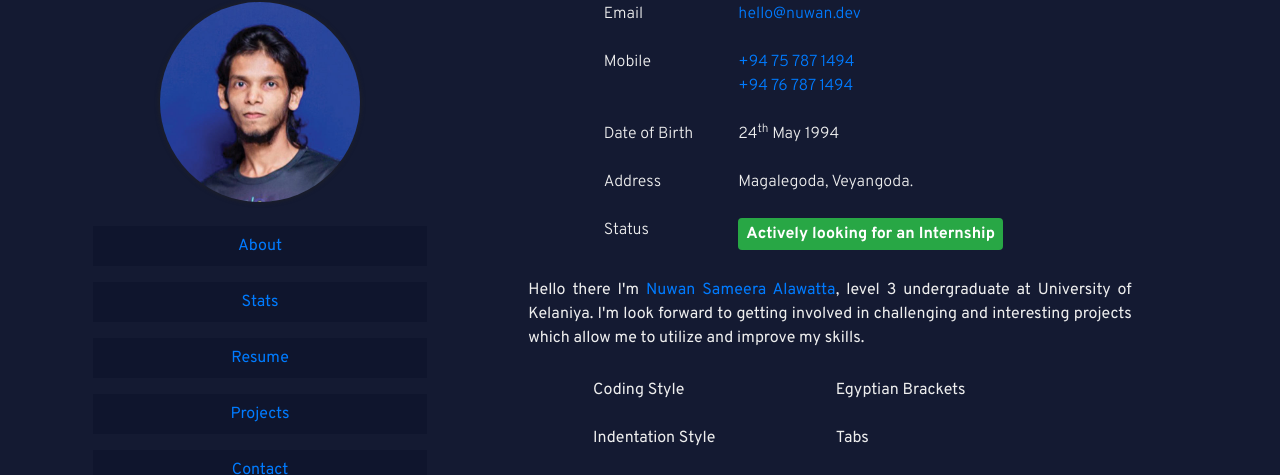
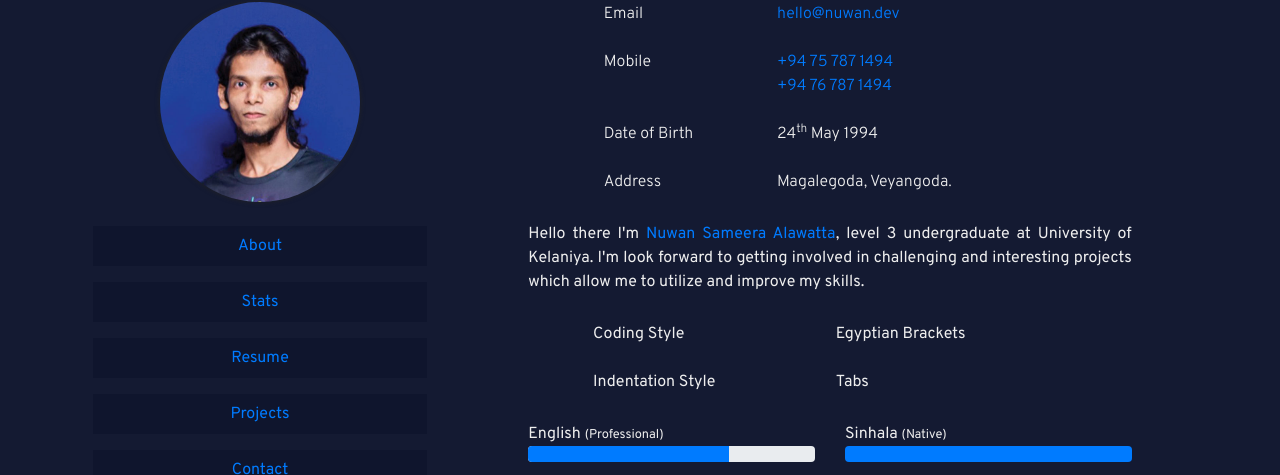
Before and after one commit to nuwan94/v1.nuwan94.github.io, a plain HTML site: page index.html in a window 1280 px wide. Shown: the part 84-559 px from the top of the page. Drawn offline with nearby package versions, Linux system fonts and the light colour scheme; some packages are replaced by stand-ins of ours.

Commit message:
status update

```diff
--- a/about.html
+++ b/about.html
@@ -21,12 +21,14 @@
                 <td>Address</td>
                 <td>Magalegoda, Veyangoda.</td>
             </tr>
-            <tr>
+            <!-- <tr>
                 <td>Status</td>
                 <td>
-                    <span class="badge badge-success" style="font-size:1em;padding:.5em;">Actively looking for an Internship</span>
+                    <span class="badge badge-success" style="font-size:1em;padding:.5em;">
+                        Looking for a Job
+                    </span>
                 </td>
-            </tr>
+            </tr> -->
         </table>
     </div>
 
@@ -52,7 +54,7 @@
                 English <small>(Professional)</small>
                 <div class="progress mb-3">
                     <div class="progress-bar" role="progressbar" aria-valuenow="75" aria-valuemin="0"
-                        aria-valuemax="100" style="width: 60%"></div>
+                        aria-valuemax="100" style="width: 70%"></div>
                 </div>
             </div>
             <div class="col-md-6 mx-auto">
```
Also changed, not shown: favicon.ico (added).
